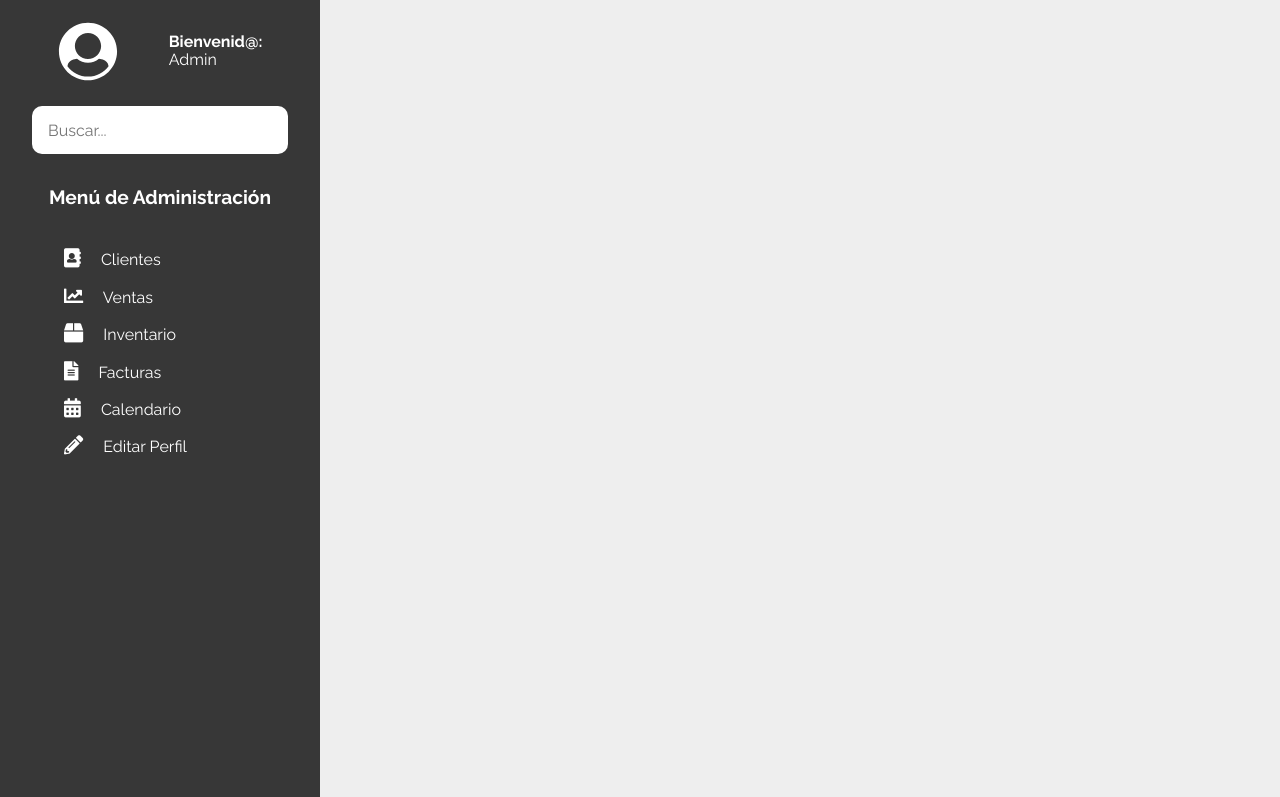
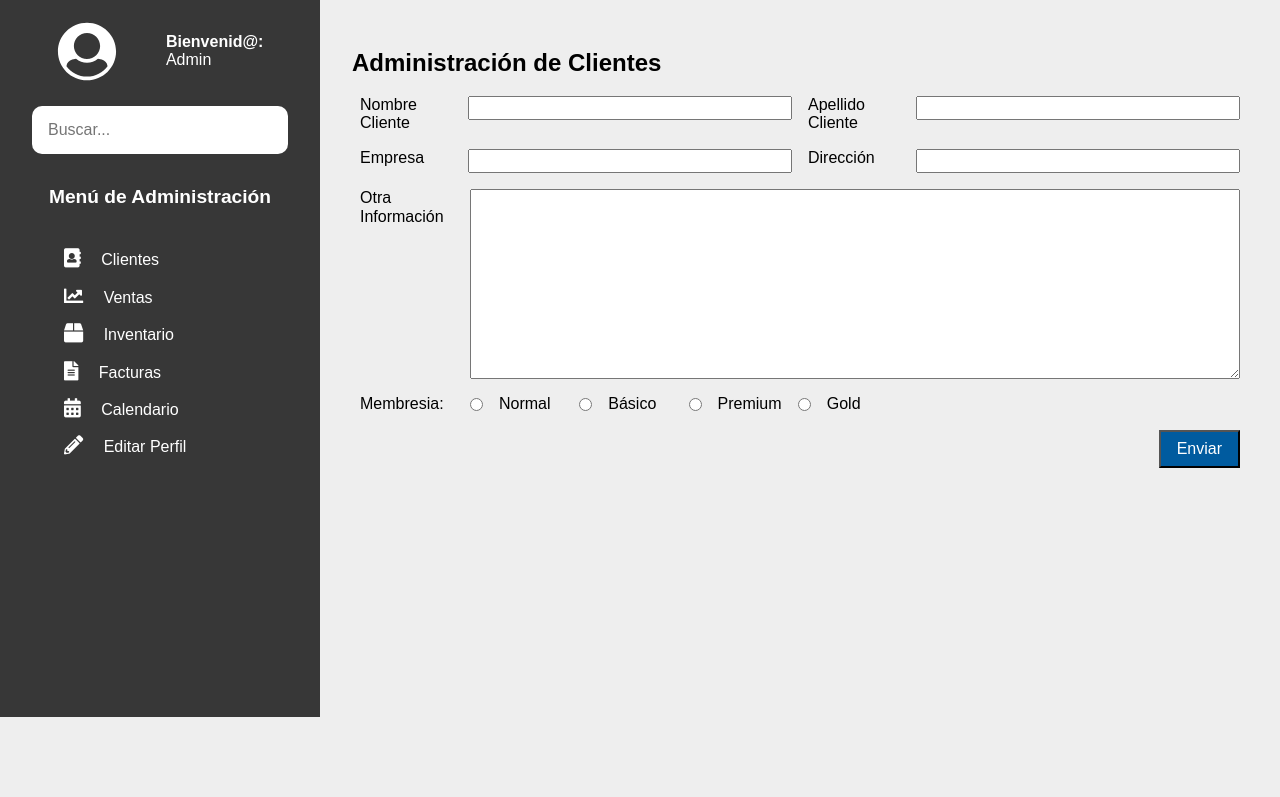
Before and after one commit to jlferrete/AdminFlex, a website: page index.html in a window 1280 px wide. Shown: the part 83-880 px from the top of the page. After the commit the page ends 800 px from the top, so only its background shows below. Drawn offline with nearby package versions, Linux system fonts and the light colour scheme.

Commit message:
Project finished

```diff
--- a/index.html
+++ b/index.html
@@ -1,18 +1,17 @@
 <!DOCTYPE html>
 <html lang="en">
+<head>
+    <meta charset="UTF-8">
+    <meta name="viewport" content="width=device-width, initial-scale=1.0">
+    <meta http-equiv="X-UA-Compatible" content="ie=edge">
+    <title>AdminFlex</title>
+    <link rel="stylesheet" href="https://necolas.github.io/normalize.css/8.0.0/normalize.css">
+    <link rel="stylesheet" href="css/fontawesome-all.min.css">
+    <link rel="stylesheet" href="css/app.css">
+</head>
+<body>
 
-<head>
-    <meta charset="UTF-8" />
-    <meta name="viewport" content="width=device-width, initial-scale=1.0" />
-    <meta http-equiv="X-UA-Compatible" content="ie=edge" />
-    <title>AdminFlex</title>
-    <link rel="stylesheet" href="https://necolas.github.io/normalize.css/8.0.0/normalize.css" />
-    <link href="https://fonts.googleapis.com/css?family=Raleway:400,700" rel="stylesheet" />
-    <link rel="stylesheet" href="css/fontawesome-all.min.css" />
-    <link rel="stylesheet" href="css/app.css" />
-</head>
-
-<body>
+<div class="pagina">
     <header class="header">
             <div class="nombre-sitio">
                 <h1 class="escritorio">AdminFlex</h1>
@@ -26,23 +25,24 @@
                 <div class="menu-derecho">
                     <div class="mensajes caja">
                             <a href="#">
-                        <i class="fas fa-comment-alt"></i> Mensajes
+                                <i class="fas fa-comment-alt"></i>
+                                Mensajes
                                 <span>20</span>
                             </a>
                     </div>
                     <div class="mensajes caja">
                             <a href="#">
-                        <i class="fas fa-bell"></i> Alertas
+                                <i class="fas fa-bell"></i>
+                                Alertas
                                 <span>10</span>
                             </a>
                     </div>
-                <div class="cerrar caja">
+                    <div class="cerrar caja" >
                         <a href="#">Cerrar Sesion</a>
                     </div>
                 </div>
             </div>
     </header>
-
     <main class="contenedor-principal">
         <aside class="sidebar">
                 <div class="usuario">
@@ -58,102 +58,169 @@
                     <ul class="menu">
                         <li>
                             <a href="#">
-                            <i class="fas fa-address-book"></i> Clientes
+                                <i class="fas fa-address-book"></i>
+                                Clientes
                             </a>
 
                             <ul>
                                 <li>
                                     <a href="#">
-                                    <i class="fas fa-list"></i> Ver Todos
+                                        <i class="fas fa-list"></i>
+                                        Ver Todos
                                     </a>
                                 </li>
                                 <li>
                                     <a href="#">
-                                    <i class="fas fa-plus"></i> Agregar Nuevo
+                                        <i class="fas fa-plus"></i>
+                                        Agregar Nuevo
                                     </a>
                                 </li>
                             </ul>
                         </li>
                         <li>
                             <a href="#">
-                            <i class="fas fa-chart-line"></i> Ventas
+                                <i class="fas fa-chart-line"></i>
+                                Ventas
                             </a>
                             <ul>
                                 <li>
                                     <a href="#">
-                                    <i class="fas fa-list"></i> Ver Todos
+                                        <i class="fas fa-list"></i>
+                                        Ver Todos
                                     </a>
                                 </li>
                                 <li>
                                     <a href="#">
-                                    <i class="fas fa-plus"></i> Agregar Nuevo
+                                        <i class="fas fa-plus"></i>
+                                        Agregar Nuevo
                                     </a>
                                 </li>
                             </ul>
                         </li>
                         <li>
                             <a href="#">
-                            <i class="fas fa-box"></i> Inventario
+                                <i class="fas fa-box"></i>
+                                Inventario
                             </a>
                             <ul>
                                 <li>
                                     <a href="#">
-                                    <i class="fas fa-list"></i> Ver Todos
+                                        <i class="fas fa-list"></i>
+                                        Ver Todos
                                     </a>
                                 </li>
                                 <li>
                                     <a href="#">
-                                    <i class="fas fa-plus"></i> Agregar Nuevo
+                                        <i class="fas fa-plus"></i>
+                                        Agregar Nuevo
                                     </a>
                                 </li>
                             </ul>
                         </li>
                         <li>
                             <a href="#">
-                            <i class="fas fa-file-alt"></i> Facturas
+                                <i class="fas fa-file-alt"></i>
+                                Facturas
                             </a>
                             <ul>
                                 <li>
                                     <a href="#">
-                                    <i class="fas fa-list"></i> Ver Todos
+                                        <i class="fas fa-list"></i>
+                                        Ver Todos
                                     </a>
                                 </li>
                                 <li>
                                     <a href="#">
-                                    <i class="fas fa-plus"></i> Agregar Nuevo
+                                        <i class="fas fa-plus"></i>
+                                        Agregar Nuevo
                                     </a>
                                 </li>
                             </ul>
                         </li>
                         <li>
                             <a href="#">
-                            <i class="fas fa-calendar-alt"></i> Calendario
+                                <i class="fas fa-calendar-alt"></i>
+                                Calendario
                             </a>
                             <ul>
                                 <li>
                                     <a href="#">
-                                    <i class="fas fa-list"></i> Ver Todos
+                                        <i class="fas fa-list"></i>
+                                        Ver Todos
                                     </a>
                                 </li>
                                 <li>
                                     <a href="#">
-                                    <i class="fas fa-plus"></i> Agregar Nuevo
+                                        <i class="fas fa-plus"></i>
+                                        Agregar Nuevo
                                     </a>
                                 </li>
                             </ul>
                         </li>
                         <li>
                             <a href="#">
-                            <i class="fas fa-pencil-alt"></i> Editar Perfil
+                                <i class="fas fa-pencil-alt"></i>
+                                Editar Perfil
                             </a>
                         </li>
                     </ul>
                 </div>
         </aside>
+        <div class="contenido">
+            <h2 class="encabezado">Administración de Clientes</h2>
+
+            <form action="" class="formulario">
+
+                <div class="campo">
+                    <label for="nombre">Nombre Cliente</label>
+                    <input type="text" id="nombre">
+                </div>
+                <div class="campo">
+                    <label for="nombre">Apellido Cliente</label>
+                    <input type="text" id="nombre">
+                </div>
+                <div class="campo">
+                    <label for="nombre">Empresa</label>
+                    <input type="text" id="nombre">
+                </div>
+                <div class="campo">
+                    <label for="nombre">Dirección</label>
+                    <input type="text" id="nombre">
+                </div>
+                <div class="campo expandir">
+                    <label for="nombre">Otra Información</label>
+                    <textarea name="" id="" cols="30" rows="10"></textarea>
+                </div>
+
+                <div class="campo expandir">
+                        <label>Membresia:</label>
+                        <div class="opciones">
+                            <input type="radio" id="normal"
+                            name="contact" value="normal">
+                            <label for="normal">Normal</label>
+
+                            <input type="radio" id="basico"
+                            name="contact" value="basico">
+                            <label for="basico">Básico</label>
+
+                            <input type="radio" id="premium"
+                            name="contact" value="premium">
+                            <label for="premium">Premium</label>
+
+                            <input type="radio" id="gold"
+                            name="contact" value="gold">
+                            <label for="gold">Gold</label>
+                        </div>
+                </div>
+
+                <div class="campo enviar expandir">
+                    <input type="submit" class="boton" value="Enviar">
+                </div>
+            </form>
+        </div>
     </main>
 </div>
 
-    <script src="js/app.js" defer></script>
+<script src="js/app.js" async defer></script>
 </body>
-
 </html>
```
Also changed, not shown: js/app.js (+17 -17 lines). Lines whose indentation alone changed are shown as unchanged.
